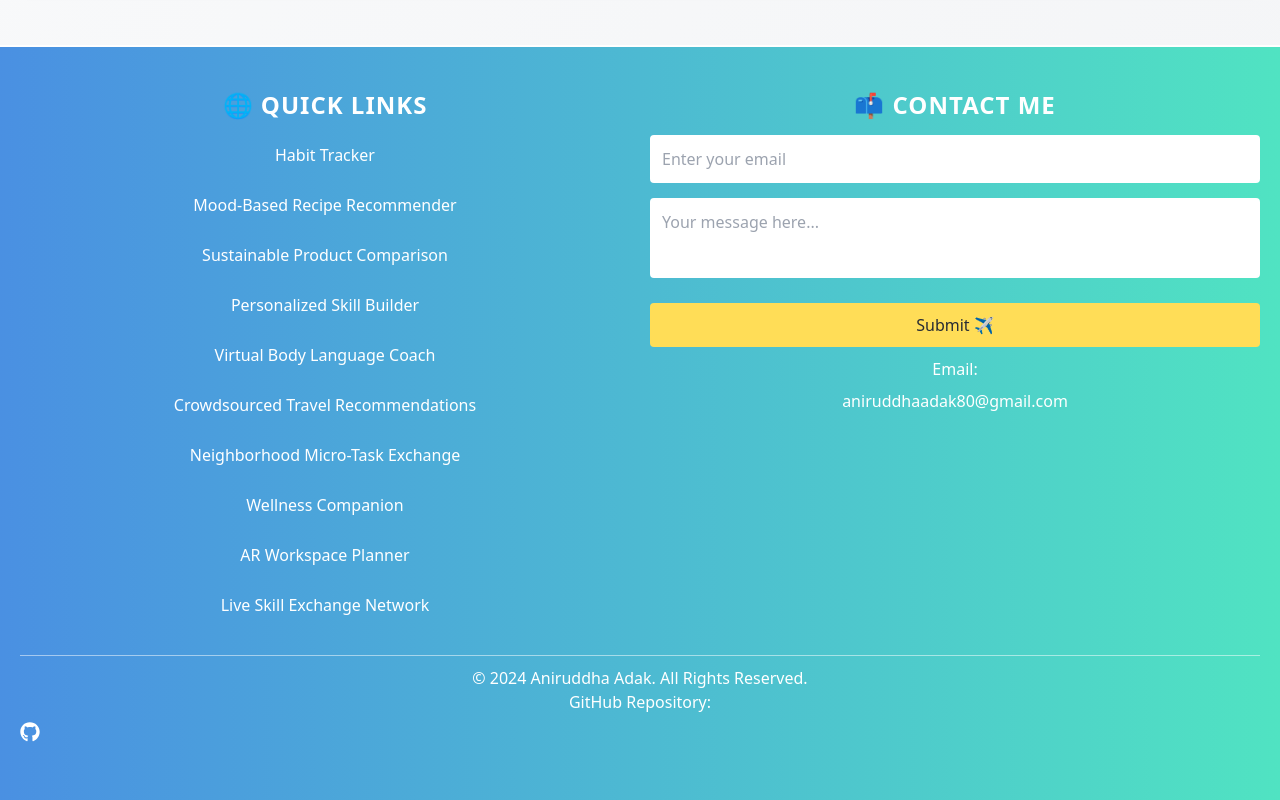
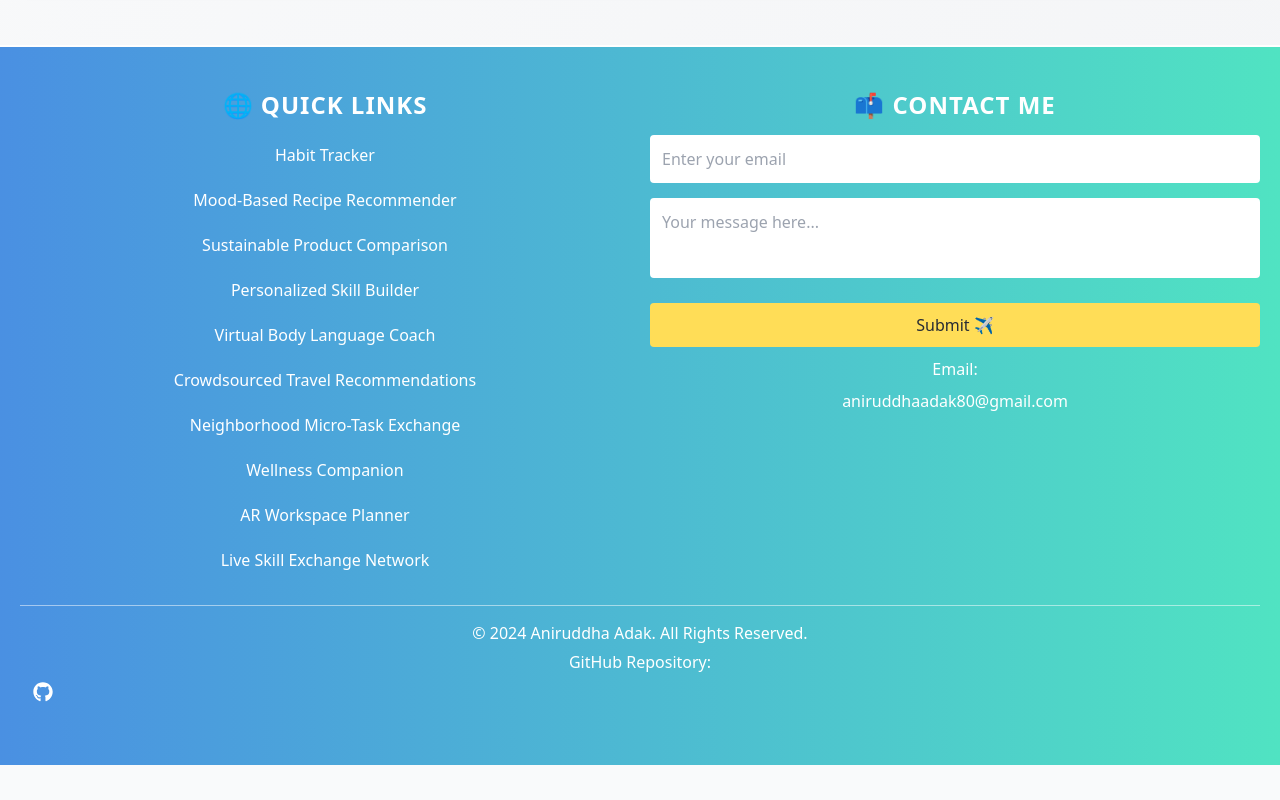
Before and after one commit to aniruddhaadak80/SkillSphere, a React (Vite) app: page /skillexchange in a window 1280 px wide. Shown: the part 675-1475 px from the top of the page. After the commit the page ends 1440 px from the top, so only its background shows below. Built offline with nearby package versions, Linux system fonts and the light colour scheme.

Commit message:
Update Footer.css

```diff
--- a/src/components/Footer.css
+++ b/src/components/Footer.css
@@ -5,6 +5,12 @@
     text-align: center;
     padding: 40px 20px; /* Increased padding for better spacing */
     border-top: 2px solid #ffffff; /* White top border for style */
+    transition: transform 0.3s ease; /* Animation on hover */
+}
+
+/* Hover effect for footer */
+.footer:hover {
+    transform: scale(1.02); /* Slightly scale up on hover */
 }
 
 /* Container for footer content */
@@ -32,16 +38,17 @@
 .footer-link {
     color: #ffffff; /* White link color */
     text-decoration: none; /* No underline */
-    transition: color 0.3s ease, transform 0.3s ease; /* Smooth transition */
-    padding: 8px 0; /* Space between links */
+    transition: background-color 0.3s ease, transform 0.3s ease; /* Smooth transition */
+    padding: 8px; /* Reduced padding for closer links */
     display: block; /* Block display for full clickable area */
-    margin-bottom: 10px; /* Space between each link */
+    margin-bottom: 5px; /* Space between each link */
+    border-radius: 4px; /* Rounded corners */
 }
 
 /* Hover effects for links */
 .footer-link:hover {
-    color: #ffdd57; /* Change color on hover */
-    transform: translateY(-3px); /* Slight lift effect */
+    background-color: rgba(255, 221, 87, 0.3); /* Background color change on hover */
+    transform: translateY(-2px); /* Slight lift effect */
 }
 
 /* Styling for contact section */
@@ -123,35 +130,30 @@
 
 /* Footer bottom section styles */
 .footer-bottom {
-    border-top: 1px solid rgba(255, 255, 255, 0.5); /* Top border for separation */
-    padding-top: 10px; /* Space above bottom text */
+    border-top: 1px solid rgba(255, 255, 255, 0.5); /* Light border for separation */
+    padding: 10px 0; /* Padding for spacing */
 }
 
-/* Animation for footer elements */
-.footer-title, .footer-link, .contact-email, .footer-bottom {
-    opacity: 0; /* Start invisible */
-    transform: translateY(20px); /* Move down */
-    animation: fadeIn 0.5s forwards; /* Animation for fade in */
+/* Footer bottom text styles */
+.footer-bottom p {
+    margin: 5px 0; /* Margin for spacing */
 }
 
-/* Delay animation for staggered effect */
-.footer-title {
-    animation-delay: 0.1s; /* Delay for title */
-}
-.footer-link {
-    animation-delay: 0.2s; /* Delay for links */
-}
-.contact-email {
-    animation-delay: 0.3s; /* Delay for contact email */
-}
-.footer-bottom {
-    animation-delay: 0.4s; /* Delay for footer bottom */
+/* GitHub link icon */
+.github-link {
+    color: #ffffff; /* White icon color */
+    margin-left: 5px; /* Space between text and icon */
 }
 
-/* Fade in keyframes */
-@keyframes fadeIn {
-    to {
-        opacity: 1; /* Fade to visible */
-        transform: translateY(0); /* Move to original position */
+/* Responsive adjustments */
+@media (max-width: 768px) {
+    .footer-container {
+        flex-direction: column; /* Stack on small screens */
+        align-items: center; /* Center items */
+    }
+
+    .quick-links, .contact-me {
+        margin-right: 0; /* Remove right margin */
+        margin-bottom: 20px; /* Space below sections */
     }
 }
```
